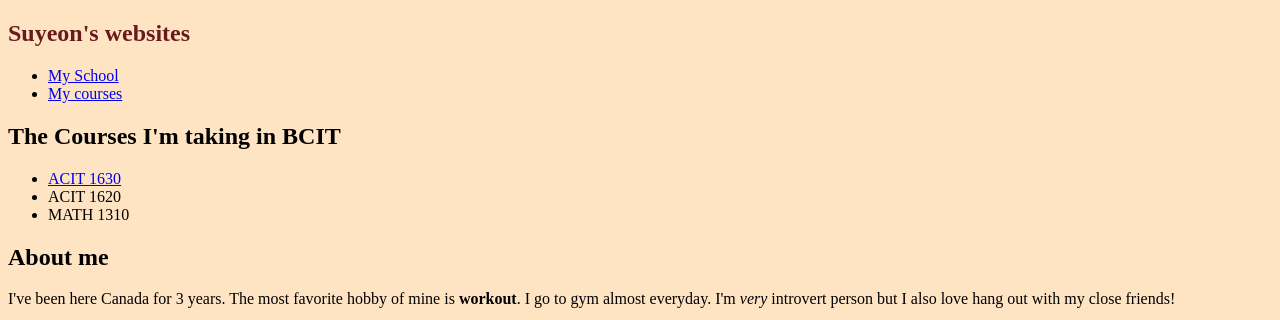
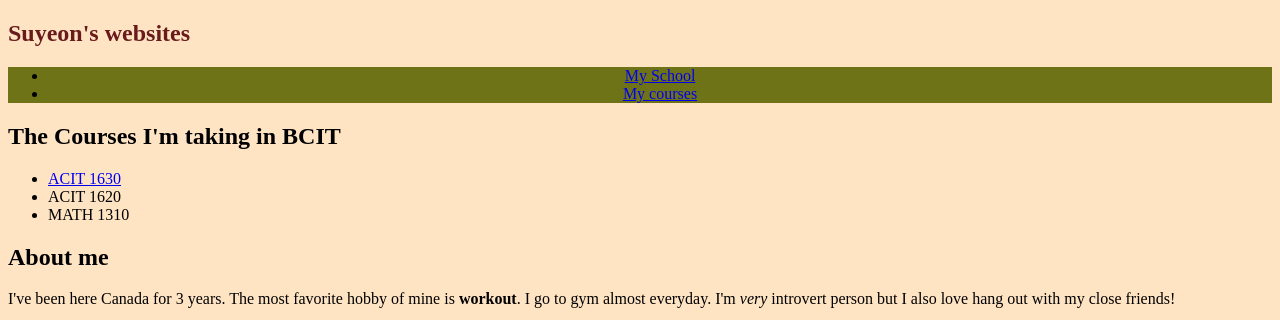
Before and after one commit to sylkee00/Personal_website_ACIT1620, a plain HTML site: page index.html in a window 1280 px wide. Shown: the top 320 px of the page. Drawn offline with Linux system fonts and the light colour scheme.

Commit message:
add background color and make the text center-aligned in nav area

```diff
--- a/css/stylesheet.css
+++ b/css/stylesheet.css
@@ -5,3 +5,8 @@ html{
 h1{
     color:#691B1B;
 }
+
+nav{
+    background-color: rgb(110, 115, 24);
+    text-align: center;
+}
```
